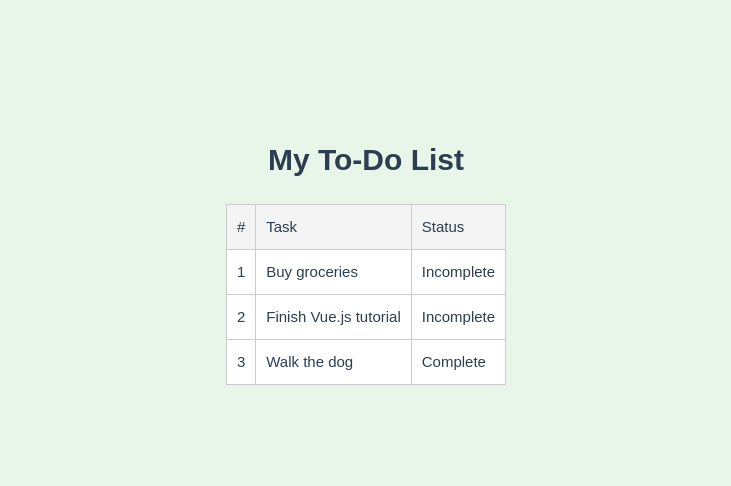
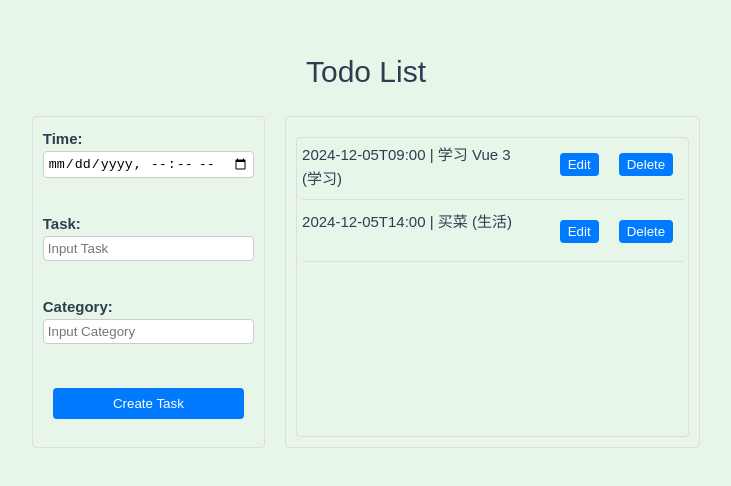
Before and after one commit to JunyuLi1/133A5, a Vue app in the folder a5-133/: page /todolis in a window 1280 px wide. Shown: the part 152-638 px from the top of the page, without its empty margins (274-1005 px from the left). Built offline with nearby package versions, Linux system fonts and the light colour scheme.

Commit message:
Todo list UI

```diff
--- a/a5-133/src/components/Header.vue
+++ b/a5-133/src/components/Header.vue
@@ -1,7 +1,7 @@
 <template>
     <header class="header">
       <div class="logo">
-        <h1>Anteater ToDoList</h1>
+        <h1><a href="/">Anteater ToDoList</a></h1>
       </div>
       <nav class="nav">
         <ul>
@@ -45,7 +45,9 @@
     display: flex;
     gap: 15px;
   }
-
+  h1 a{
+    color: #fff;
+  }
   .nav li {
     display: inline;
   }
--- a/a5-133/src/views/Login.vue
+++ b/a5-133/src/views/Login.vue
@@ -1,4 +1,5 @@
 <template>
+    <Header />
 <div id="login">
     <div class="container">
     <h1>{{ isLogin ? "Login" : "Sign up" }}</h1>
@@ -33,8 +34,9 @@
 
 <script>
     import axios from 'axios';
-
+    import Header from '@/components/Header.vue';
     export default {
+        components:{Header},
     data() {
         return {
         isLogin: true,
--- a/a5-133/src/views/ToDoLis.vue
+++ b/a5-133/src/views/ToDoLis.vue
@@ -1,65 +1,258 @@
 <template>
+    <div class="page-container">
+      <h1>Todo List</h1>
       <div class="todo-container">
-        <br>
-        <h1>My To-Do List</h1>
-        <table class="todo-table">
-        <thead>
-            <tr>
-            <th>#</th>
-            <th>Task</th>
-            <th>Status</th>
-            </tr>
-        </thead>
-        <tbody>
-            <tr v-for="(item, index) in todos" :key="index">
-            <td>{{ index + 1 }}</td>
-            <td>{{ item.task }}</td>
-            <td>{{ item.status }}</td>
-            </tr>
-        </tbody>
-        </table>
+        <div class="left-panel">
+          <form @submit.prevent="handleSubmit" class="todo-form">
+            <label>
+              Time:
+              <input v-model="form.time" type="datetime-local" required />
+            </label>
+            <label>
+              Task:
+              <input v-model="form.description" type="text" placeholder="Input Task" required />
+            </label>
+            <label>
+              Category:
+              <input v-model="form.category" type="text" placeholder="Input Category" required />
+            </label>
+            <button type="submit">{{ isEditing ? "Save Change" : "Create Task" }}</button>
+          </form>
+        </div>
+
+        <div class="right-panel">
+          <div class="task-list-container">
+            <ul class="todo-list">
+              <li v-for="task in tasks" :key="task.id" class="todo-item">
+                <div class="task-info">
+                  <strong>{{ task.time }}</strong> | {{ task.description }} ({{ task.category }})
+                </div>
+                <div class="task-actions">
+                  <button @click="editTask(task)">Edit</button>
+                  <button @click="deleteTask(task.id)">Delete</button>
+                </div>
+              </li>
+            </ul>
+          </div>
+        </div>
+      </div>
     </div>
   </template>
 
   <script setup>
-    import { ref } from 'vue';
+  import { ref } from 'vue'
 
-    const todos = ref([
-        { task: "Buy groceries", status: "Incomplete" },
-        { task: "Finish Vue.js tutorial", status: "Incomplete" },
-        { task: "Walk the dog", status: "Complete" },
-    ]);
+  let currentId = 1
+
+  const tasks = ref([
+    { id: currentId++, time: '2024-12-05T09:00', description: '学习 Vue 3', category: '学习' },
+    { id: currentId++, time: '2024-12-05T14:00', description: '买菜', category: '生活' }
+  ])
+
+  const form = ref({
+    time: '',
+    description: '',
+    category: ''
+  })
+
+  const isEditing = ref(false)
+  const editingTaskId = ref(null)
+
+  const handleSubmit = () => {
+    if (!form.value.time || !form.value.description || !form.value.category) return
+    if (isEditing.value && editingTaskId.value !== null) {
+      const index = tasks.value.findIndex(task => task.id === editingTaskId.value)
+      if (index !== -1) {
+        tasks.value[index] = {
+          ...tasks.value[index],
+          time: form.value.time,
+          description: form.value.description,
+          category: form.value.category
+        }
+      }
+      resetForm()
+    } else {
+      tasks.value.push({
+        id: currentId++,
+        time: form.value.time,
+        description: form.value.description,
+        category: form.value.category
+      })
+      resetForm()
+    }
+  }
+
+  const editTask = (task) => {
+    isEditing.value = true
+    editingTaskId.value = task.id
+    form.value = {
+      time: task.time,
+      description: task.description,
+      category: task.category
+    }
+  }
+
+  const deleteTask = (id) => {
+    tasks.value = tasks.value.filter(task => task.id !== id)
+  }
+
+  const resetForm = () => {
+    form.value = {
+      time: '',
+      description: '',
+      category: ''
+    }
+    isEditing.value = false
+    editingTaskId.value = null
+  }
   </script>
 
   <style scoped>
-    .todo-container {
-        max-width: 600px;
-        margin: 20px auto;
+  * {
+    box-sizing: border-box;
+  }
+
+  .page-container {
+    max-width: 800px;
+    margin: 0 auto;
     font-family: Arial, sans-serif;
   }
-    .todo-container h1{
+
+  h1 {
     text-align: center;
+    margin-bottom: 20px;
+  }
+
+  .todo-container {
+    display: flex;
+    gap: 20px;
+  }
+
+
+  .left-panel {
+    flex: 1;
+    border: 1px solid #ddd;
+    border-radius: 4px;
+    padding: 10px;
+  }
+
+
+  .right-panel {
+    flex: 2;
+    min-width: 0;
+    border: 1px solid #ddd;
+    border-radius: 4px;
+    padding: 10px;
+    display: flex;
+    flex-direction: column;
+  }
+
+  /* 表单样式 */
+  .todo-form {
+    display: flex;
+    flex-direction: column;
+    gap: 10px;
+  }
+
+  .todo-form label {
+    display: flex;
+    flex-direction: column;
     font-weight: bold;
   }
 
-    .todo-table {
-        width: 100%;
-        border-collapse: collapse;
-        margin-top: 20px;
+  .todo-form input {
+    padding: 4px;
+    border: 1px solid #ccc;
+    border-radius: 4px;
   }
 
-    .todo-table th,
-    .todo-table td {
-        border: 1px solid #ccc;
-        text-align: left;
-        padding: 10px;
+  .todo-form button {
+    padding: 8px;
+    border: none;
+    border-radius: 4px;
+    background-color: #007bff;
+    color: #fff;
+    cursor: pointer;
   }
 
-    .todo-table th {
-        background-color: #f4f4f4;
+  .todo-form button:hover {
+    background-color: #0056b3;
   }
 
-    .todo-table td {
-        background-color: #fff;
+  /* fix height */
+  .task-list-container {
+    min-width: 300px;
+    height: 300px;
+    overflow-y: auto;
+    border: 1px solid #ddd;
+    border-radius: 4px;
+    padding: 5px;
+    margin-top: 10px;
+  }
+
+  .todo-list {
+    list-style: none;
+    padding: 0;
+    margin: 0;
+  }
+
+  .todo-item {
+    display: flex;
+    justify-content: space-between;
+    margin-bottom: 10px;
+    padding-bottom: 8px;
+    border-bottom: 1px solid #ddd;
+  }
+
+  .task-info {
+    max-width: 60%;
+    word-wrap: break-word;
+  }
+  .task-actions {
+    display: flex;
+    gap: 5px;
+    white-space: nowrap;
+    align-items: start;
+    }
+  .task-actions button {
+    margin-left: 5px;
+    padding: 4px 8px;
+    background: #007bff;
+    border: none;
+    border-radius: 4px;
+    cursor: pointer;
+  }
+
+  .task-actions button:hover {
+    background: #0056b3;
+  }
+
+  @media (max-width: 600px) {
+    .todo-container {
+        flex-direction: column;
+    }
+
+    .left-panel, .right-panel {
+        flex: none;
+        width: 100%;
+    }
+
+    .task-info {
+        max-width: 100%;
+        margin-right: 0;
+    }
+
+    .task-actions {
+        margin-top: 5px;
+    }
+
+    .todo-item {
+        flex-direction: column;
+        align-items: flex-start;
+    }
+
+    .task-actions {
+        justify-content: flex-start;
+    }
     }
   </style>
```
Also changed, not shown: 1 other file (tests, documents, lock files or other folders). Lines whose indentation alone changed are shown as unchanged.
